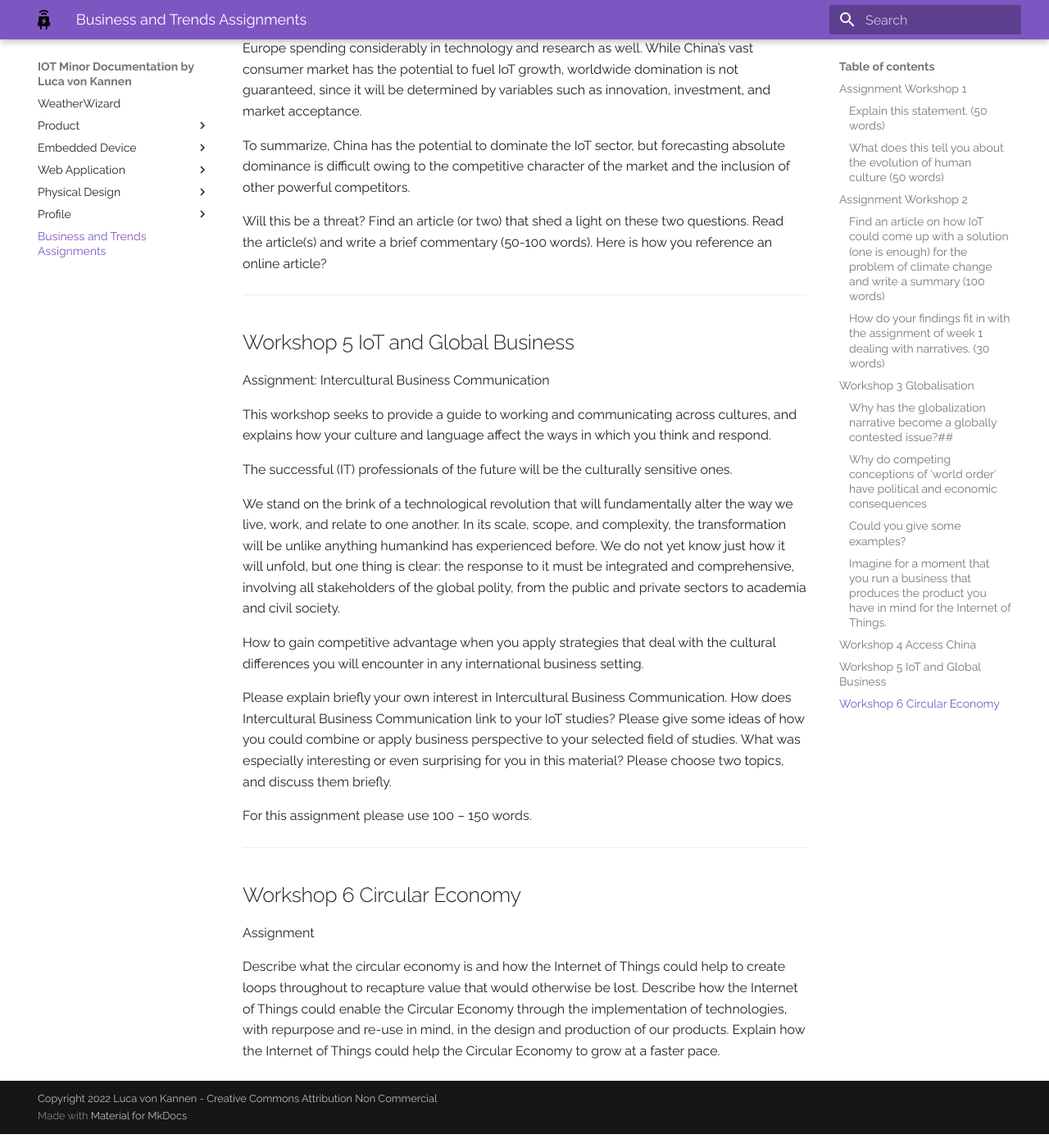
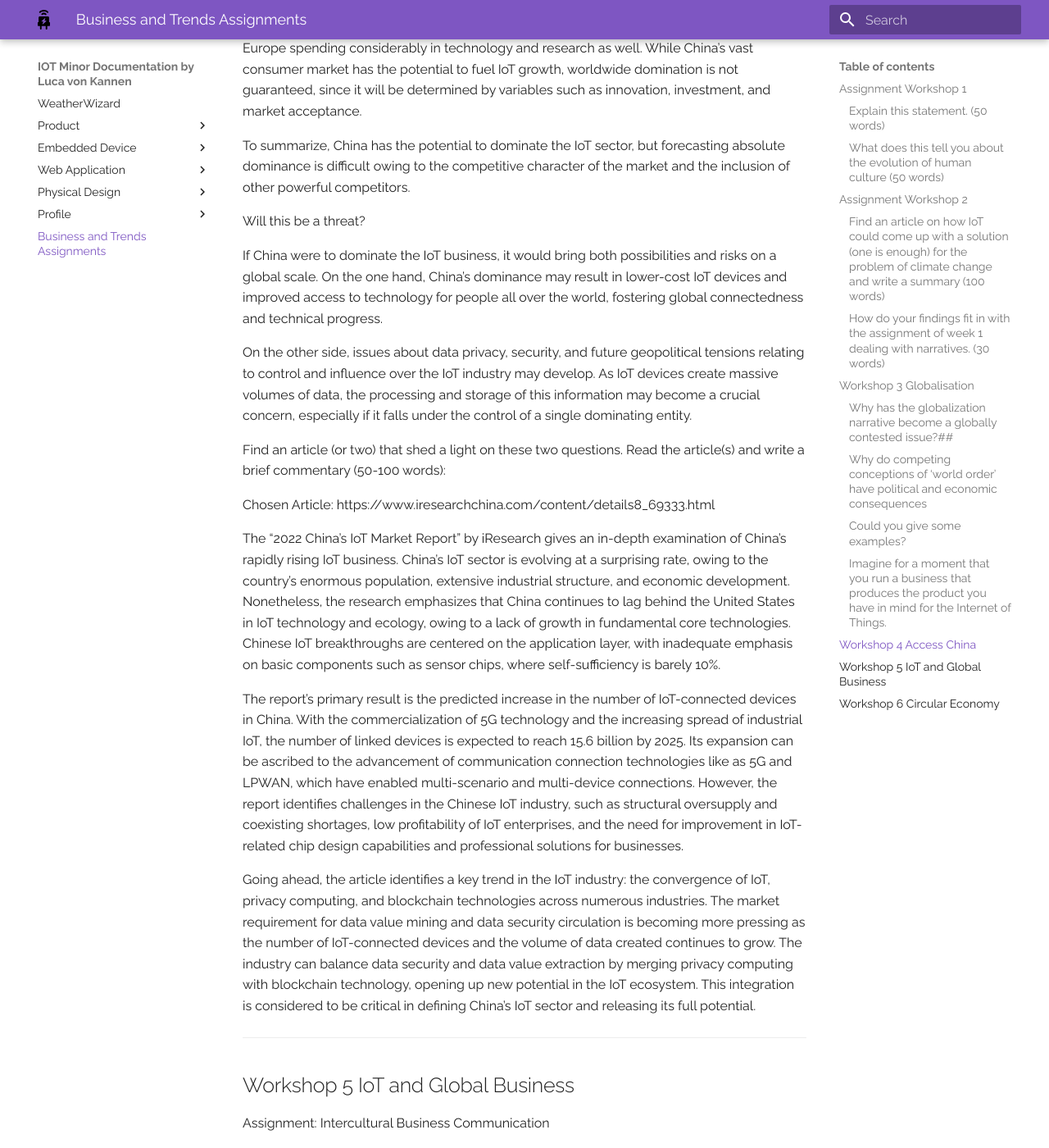
Before and after one commit to lv042/Weather-Wizard, an MkDocs documentation site: the page built from docs/bt.md, in a window 1280 px wide and 1400 px high, scrolled down 4086 px. Shown: the whole window at 82% size. Built offline with MkDocs 1.6.1 and Material for MkDocs 9.7.7, drawn with Linux system fonts in a browser that asks for light colours.

Commit message:
Finished china assignment for business and trends

```diff
--- a/docs/bt.md
+++ b/docs/bt.md
@@ -116,8 +116,24 @@ To summarize, China has the potential to dominate the IoT sector, but forecastin
 
 
 Will this be a threat?
-Find an article (or two) that shed a light on these two questions. Read the article(s)  and write a brief commentary (50-100 words).
-Here is how you reference an online article?
+
+If China were to dominate the IoT business, it would bring both possibilities and risks on a global scale. On the one hand, China's dominance may result in lower-cost IoT devices and improved access to technology for people all over the world, fostering global connectedness and technical progress.
+
+On the other side, issues about data privacy, security, and future geopolitical tensions relating to control and influence over the IoT industry may develop. As IoT devices create massive volumes of data, the processing and storage of this information may become a crucial concern, especially if it falls under the control of a single dominating entity.
+
+Find an article (or two) that shed a light on these two questions. Read the article(s)  and write a brief commentary (50-100 words):
+
+Chosen Article: https://www.iresearchchina.com/content/details8_69333.html
+
+The "2022 China's IoT Market Report" by iResearch gives an in-depth examination of China's rapidly rising IoT business. China's IoT sector is evolving at a surprising rate, owing to the country's enormous population, extensive industrial structure, and economic development. Nonetheless, the research emphasizes that China continues to lag behind the United States in IoT technology and ecology, owing to a lack of growth in fundamental core technologies.
+Chinese IoT breakthroughs are centered on the application layer, with inadequate emphasis on basic components such as sensor chips, where self-sufficiency is barely 10%.
+
+The report's primary result is the predicted increase in the number of IoT-connected devices in China. With the commercialization of 5G technology and the increasing spread of industrial IoT, the number of linked devices is expected to reach 15.6 billion by 2025. Its expansion can be ascribed to the advancement of communication connection technologies like as 5G and LPWAN, which have enabled multi-scenario and multi-device connections. However, the report identifies challenges in the Chinese IoT industry, such as structural oversupply and coexisting shortages, low profitability of IoT enterprises, and the need for improvement in IoT-related chip design capabilities and professional solutions for businesses.
+
+Going ahead, the article identifies a key trend in the IoT industry: the convergence of IoT, privacy computing, and blockchain technologies across numerous industries. The market requirement for data value mining and data security circulation is becoming more pressing as the number of IoT-connected devices and the volume of data created continues to grow. The industry can balance data security and data value extraction by merging privacy computing with blockchain technology, opening up new potential in the IoT ecosystem. This integration is considered to be critical in defining China's IoT sector and releasing its full potential.
+
+
+
 
 ---
 ## Workshop 5 IoT and Global Business
```
